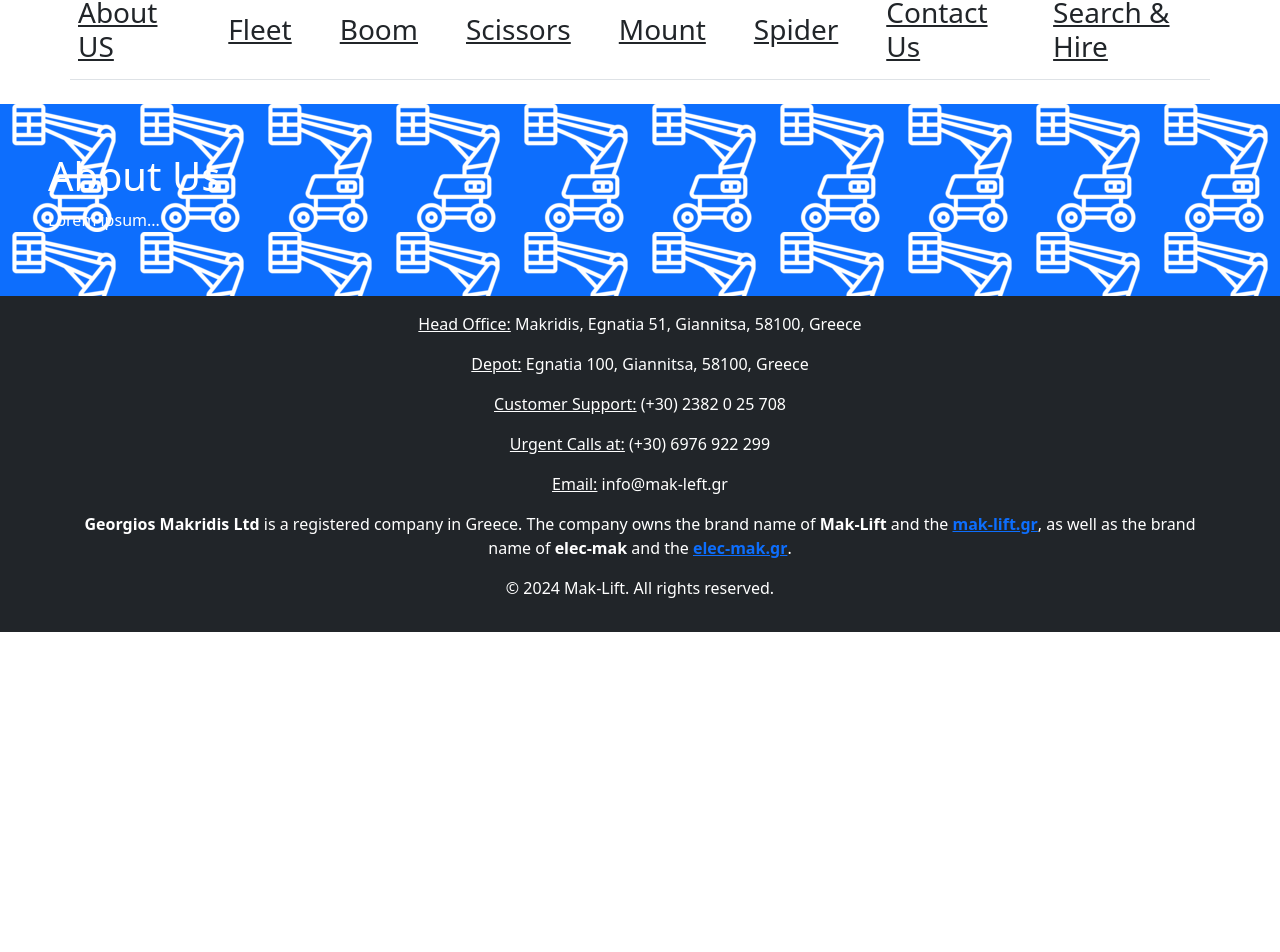
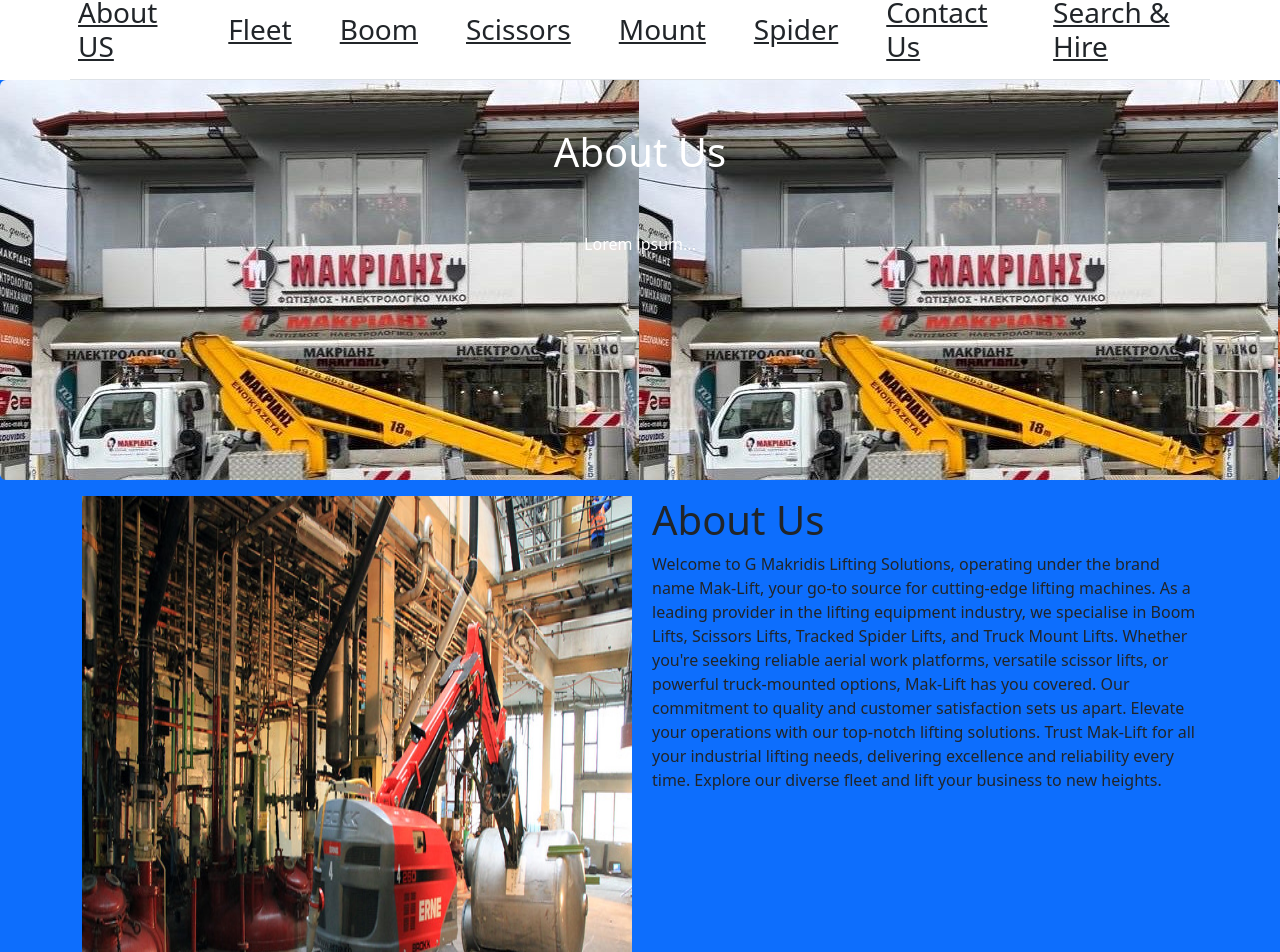
Before and after one commit to nikomakr/mak-lift, a React (Vite) app: page /aboutUs in a window 1280 px wide. Shown: the part 12-964 px from the top of the page. Before the commit the page ends 800 px from the top, so only its background shows below. Built offline with nearby package versions, Linux system fonts and the light colour scheme.

Commit message:
adding new codes to aboutUs page

```diff
--- a/src/components/consolidatedCalendar/consolidatedCalendar.jsx
+++ b/src/components/consolidatedCalendar/consolidatedCalendar.jsx
@@ -1,4 +1,4 @@
-import React, { useState } from 'react';
+import  { useState } from 'react';
 import BoomCalendar from '../boomCalendar/boomCalendar';
 import ScissorsCalendar from '../scissorsCalendar/scissorsCalendar';
 import SpiderCalendar from '../spiderCalendar/spiderCalendar';
@@ -9,7 +9,7 @@
   const [dateRange, setDateRange] = useState([new Date(), new Date()]);
 
   const handleFilterChange = (selectedOptions) => {
-    setSelectedFleet(selectedOptions);
+    setSelectedFleetOption(selectedOptions);
   };
 
   const handleDateRangeChange = (newDateRange) => {
@@ -23,7 +23,7 @@
         <label>Select Fleet Option:</label>
         <select
           multiple
-          value={selectedFleet}
+          value={selectedFleetOption}
           onChange={(e) => handleFilterChange(Array.from(e.target.selectedOptions, (option) => option.value))}
         >
           <option value="Boom Lift">Boom Lift</option>
--- a/src/components/navigation/index.jsx
+++ b/src/components/navigation/index.jsx
@@ -1,7 +1,7 @@
-import React from 'react'
+
 import {Container} from 'react-bootstrap'
 
-export default function Navigation({text1, text2, text3, text4}) {
+export default function Navigation() {
 
   return (
     <div style={{zIndex: '10'}}>
--- a/src/pages/about/index.jsx
+++ b/src/pages/about/index.jsx
@@ -1,14 +1,31 @@
-import React from "react";
 import "./style.css";
+import Image from "../../components/Image";
 
 
 export default function aboutUs () {
   return (
-<div className="mt-4 p-5 hart text-white rounded">
-  <h1>About Us</h1>
+<>
+<div className=" hart text-white rounded ">
+  <h1 className="p-5 text-bold">About Us</h1>
   <p>Lorem ipsum...</p>
 </div>
 
+<section>
+            <div className="container">
 
+                <div className="row">
+                    <div className="col-6">
+                        <Image/>
+
+                    </div>
+                    <div className="col-6">
+                    <h1 className="--text-center">About Us</h1>
+
+                    <p>Welcome to G Makridis Lifting Solutions, operating under the brand name Mak-Lift, your go-to source for cutting-edge lifting machines. As a leading provider in the lifting equipment industry, we specialise in Boom Lifts, Scissors Lifts, Tracked Spider Lifts, and Truck Mount Lifts. Whether you're seeking reliable aerial work platforms, versatile scissor lifts, or powerful truck-mounted options, Mak-Lift has you covered. Our commitment to quality and customer satisfaction sets us apart. Elevate your operations with our top-notch lifting solutions. Trust Mak-Lift for all your industrial lifting needs, delivering excellence and reliability every time. Explore our diverse fleet and lift your business to new heights.</p>
+                 </div>
+                </div>
+              </div>
+        </section>
+       </>
   )
 }
--- a/src/pages/about/style.css
+++ b/src/pages/about/style.css
@@ -1,3 +1,12 @@
 .hart{
-    background-image:url(../../images/boomLiftIcon.png);
+    background-image:url(../../images/c421661c-c1bf-4313-a2b2-d32a2c1c8c3e.jpeg);
+    text-align: center;
+    justify-content: center;
+    height: 400px;
 }
+
+.background{
+    height: 500px;
+    width: 200px;
+
+}
--- a/src/pages/contactUs/index.jsx
+++ b/src/pages/contactUs/index.jsx
@@ -1,4 +1,3 @@
-import React from 'react'
 import Form from '../../components/form'
 import Image from '../../components/Image'
 
--- a/src/pages/demostration/index.jsx
+++ b/src/pages/demostration/index.jsx
@@ -1,4 +1,3 @@
-import React from 'react'
 
 export default function index() {
   return (
```
Also changed, not shown: src/utils/api.js (+10 -4 lines), src/images/c421661c-c1bf-4313-a2b2-d32a2c1c8c3e.jpeg (added).
